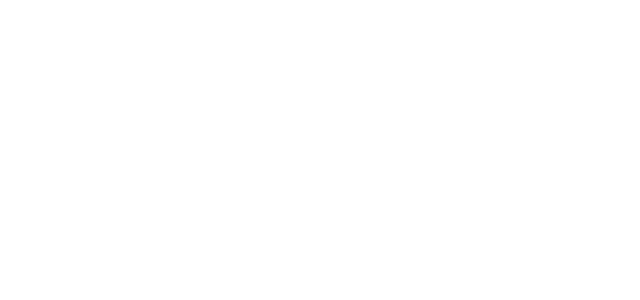
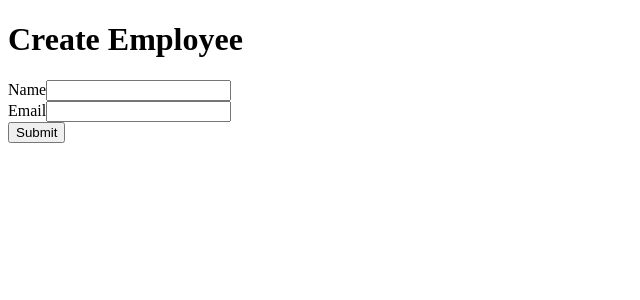
Before and after one commit to SabrinaMouginot/HRNet_P14, a React (Vite) app: page / in a window 1280 px wide. Shown: the top 300 px of the page, without its empty margins (0-640 px from the left). Built offline with nearby package versions, Linux system fonts and the light colour scheme.

Commit message:
Composant MyForm insere dans la page CreateEmployee

```diff
--- a/src/pages/CreateEmployee.jsx
+++ b/src/pages/CreateEmployee.jsx
@@ -1,8 +1,11 @@
+import MyForm from "../components/MyForm";
+
 function CreateEmployee() {
     return (
-      <>
-
-      </>
+      <div>
+      <h1>Create Employee</h1>
+      <MyForm />
+    </div>
     );
   }
 
```
